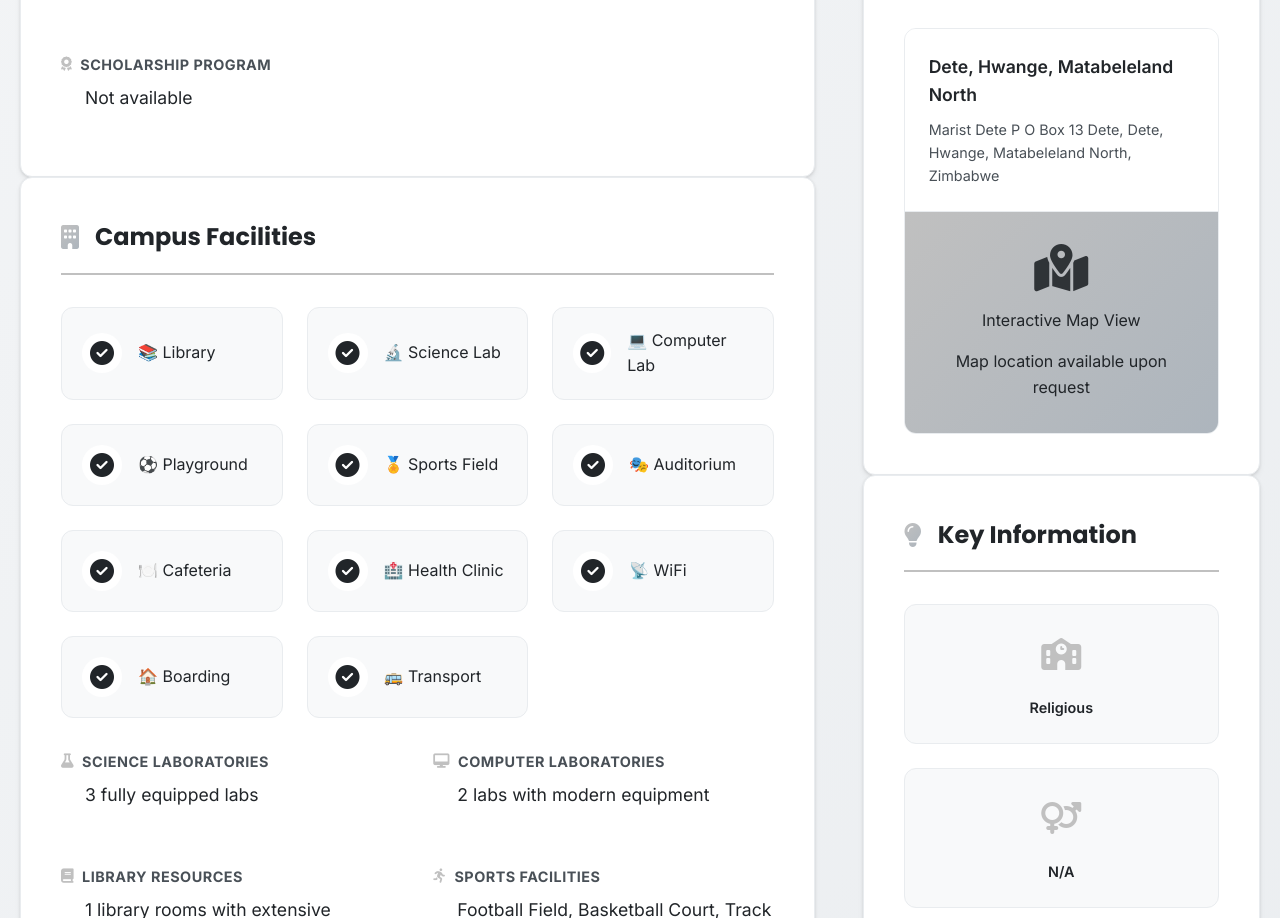
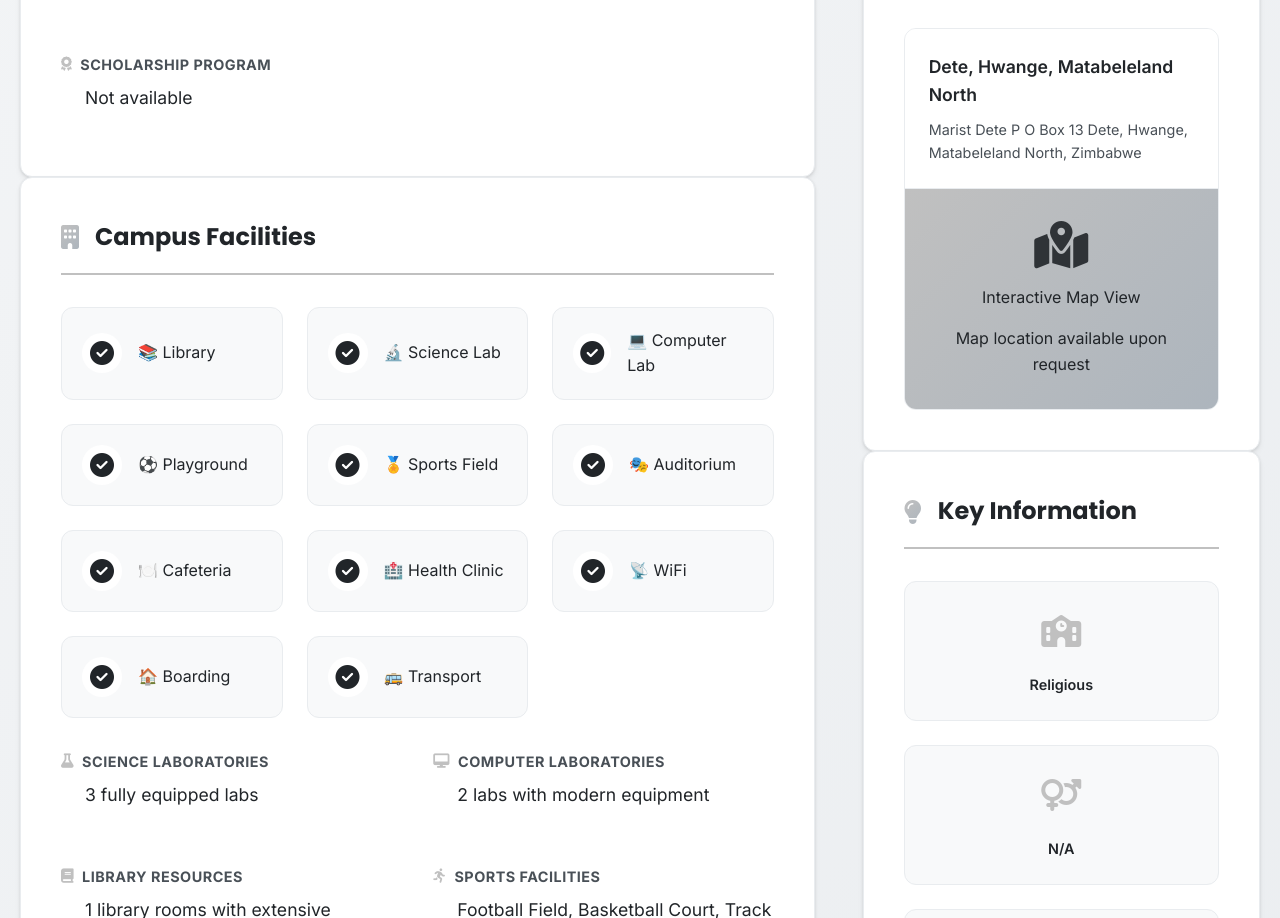
Before and after one commit to hvstechzw/Scholastic-Schools-Catalog, a plain HTML site: page schools/marist-brothers-high-school-dete.html in a window 1280 px wide. Shown: the part 2253-3171 px from the top of the page. Drawn offline with Linux system fonts and the light colour scheme.

Commit message:
Update marist-brothers-high-school-dete.html

```diff
--- a/schools/marist-brothers-high-school-dete.html
+++ b/schools/marist-brothers-high-school-dete.html
@@ -1560,7 +1560,7 @@ Dete, Dete, Hwange, Matabeleland North, Zimbabwe</p>
                             <h4>Dete, Hwange, Matabeleland North</h4>
                             <p class="location-address">Marist Dete
 P O Box 13
-Dete, Dete, Hwange, Matabeleland North, Zimbabwe</p>
+Dete, Hwange, Matabeleland North, Zimbabwe</p>
                         </div>
                         <div class="map-placeholder">
                             <i class="fas fa-map-marked-alt"></i>
```
